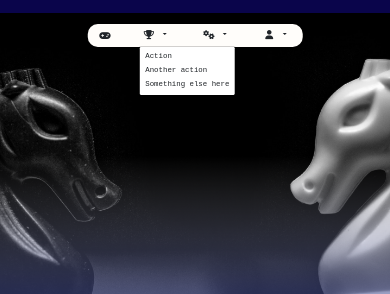
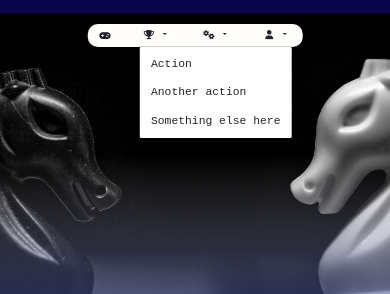
Before and after one commit to oaaj-digitals/test, a plain HTML site: page index.html in a window 390 px wide. Both pictures are taken after a click on the button 154 px from the left and 82 px from the top of the page. Shown: the part 47-341 px from the top of the page. Drawn offline with nearby package versions, Linux system fonts and the light colour scheme.

Commit message:
Add files via upload

```diff
--- a/homepage-style.css
+++ b/homepage-style.css
@@ -394,8 +394,9 @@ main {
 	border-radius: 0 10px 10px 0;
 }
 
-.dropdown-menu {
+.dropdown-item {
 	font-size: 1.3rem;
+	padding: 1rem 2rem;
 }
 
 .dropdown-icon {
@@ -791,6 +792,10 @@ footer {
 		display: none;
 	}
 
+	.dropdown-item {
+		font-size: 2rem;
+	}
+
 	.games-section {
 		height: auto;
 		gap: 8rem;
```
